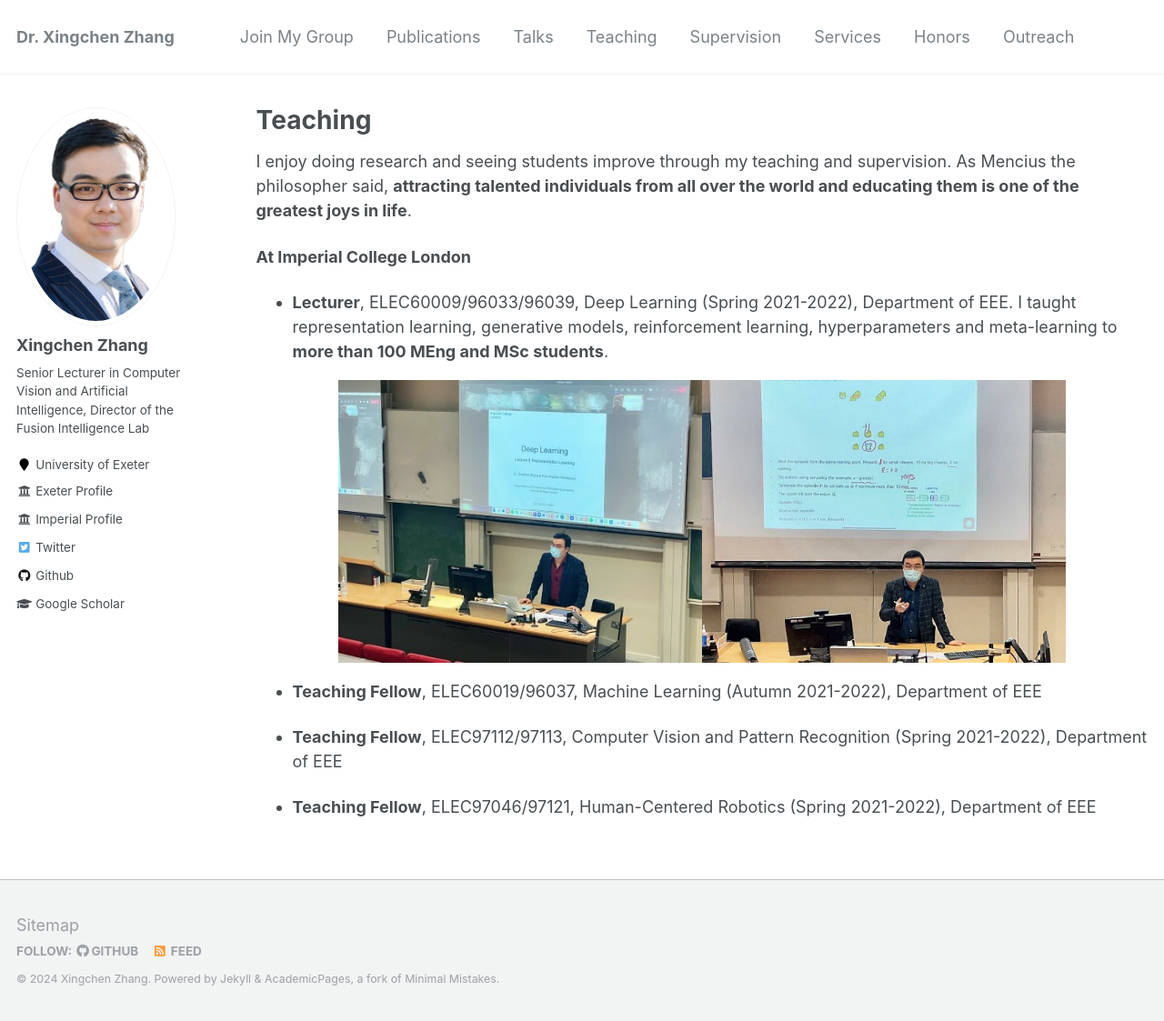
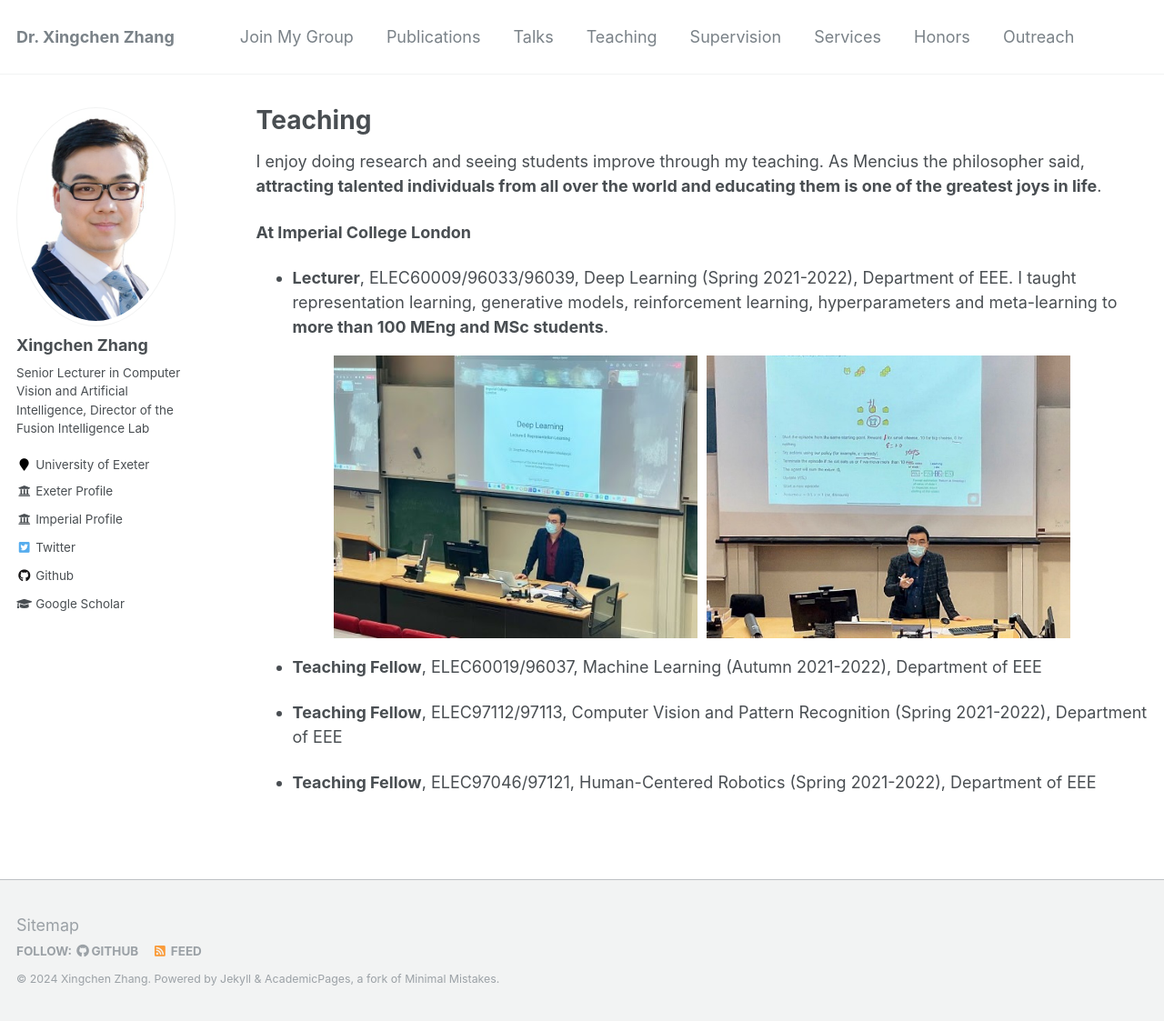
Before and after one commit to xingchenzhang/xingchenzhang.github.io, a Jekyll site: the page built from _pages/teaching.md, in a window 1280 px wide and 1123 px high. Shown: the whole window at 91% size. Built offline with Jekyll 4.4.1, drawn with Linux system fonts in a browser that asks for light colours.

Commit message:
add a margin to figures in Teaching

```diff
--- a/_pages/teaching.md
+++ b/_pages/teaching.md
@@ -6,14 +6,14 @@ author_profile: true
 ---
 {% include base_path %}
 
-I enjoy doing research and seeing students improve through my teaching and supervision. As Mencius the philosopher said, **attracting talented individuals from all over the world and educating them is one of the greatest joys in life**.
+I enjoy doing research and seeing students improve through my teaching. As Mencius the philosopher said, **attracting talented individuals from all over the world and educating them is one of the greatest joys in life**.
 
 **At Imperial College London**
 
 - **Lecturer**, ELEC60009/96033/96039, Deep Learning (Spring 2021-2022), Department of EEE. I taught representation learning, generative models, reinforcement learning, hyperparameters and meta-learning to **more than 100 MEng and MSc students**.
 
 <div style="display: flex; justify-content: center;">
-  <img src="/images/teaching-DL-1.jpg" alt="image1" width="400">
+  <img src="/images/teaching-DL-1.jpg" alt="image1" width="400" style="margin-right: 10px;">
   <img src="/images/teaching-DL-2.png" alt="image2" width="400">
 </div>
 
```
